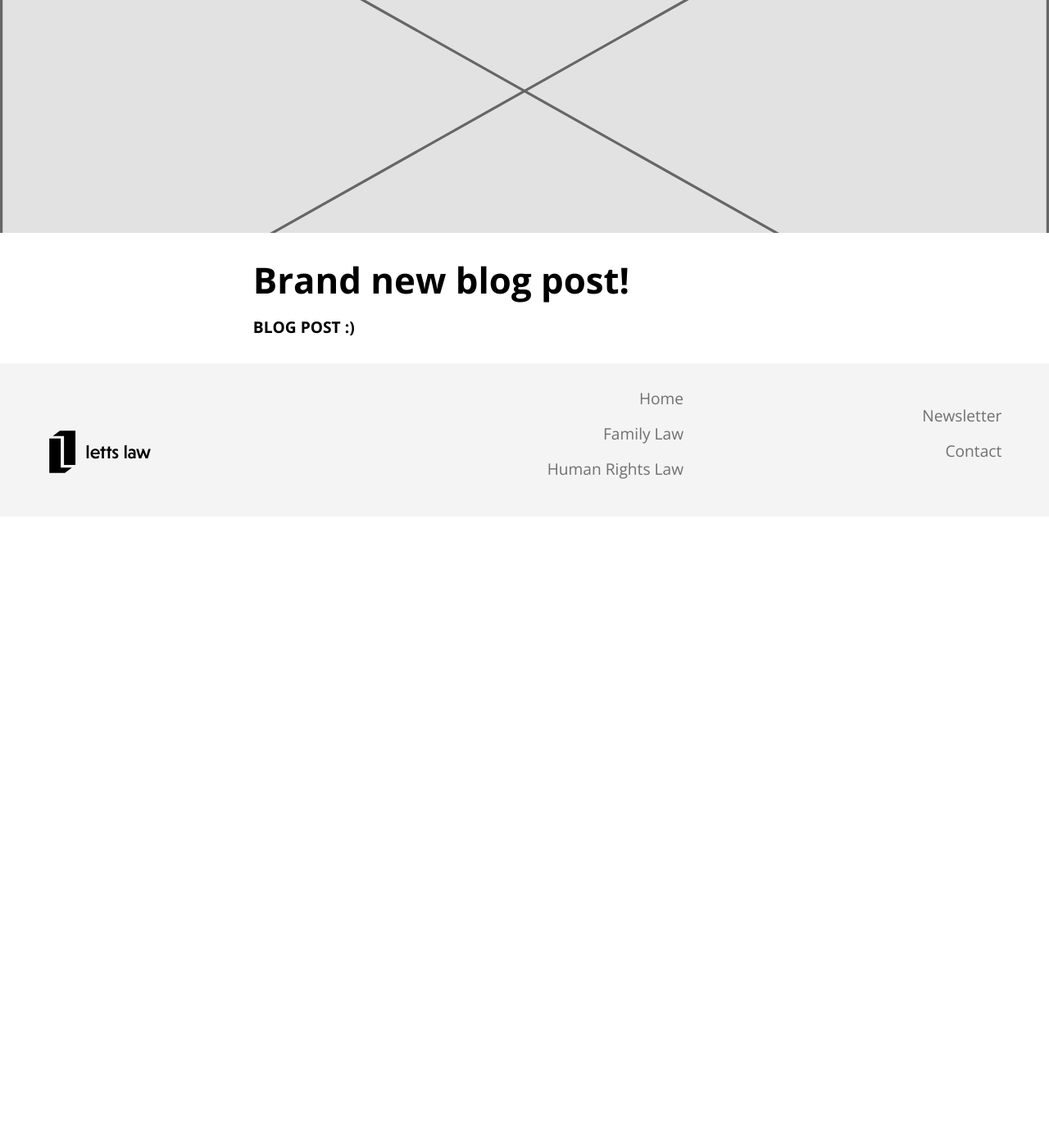
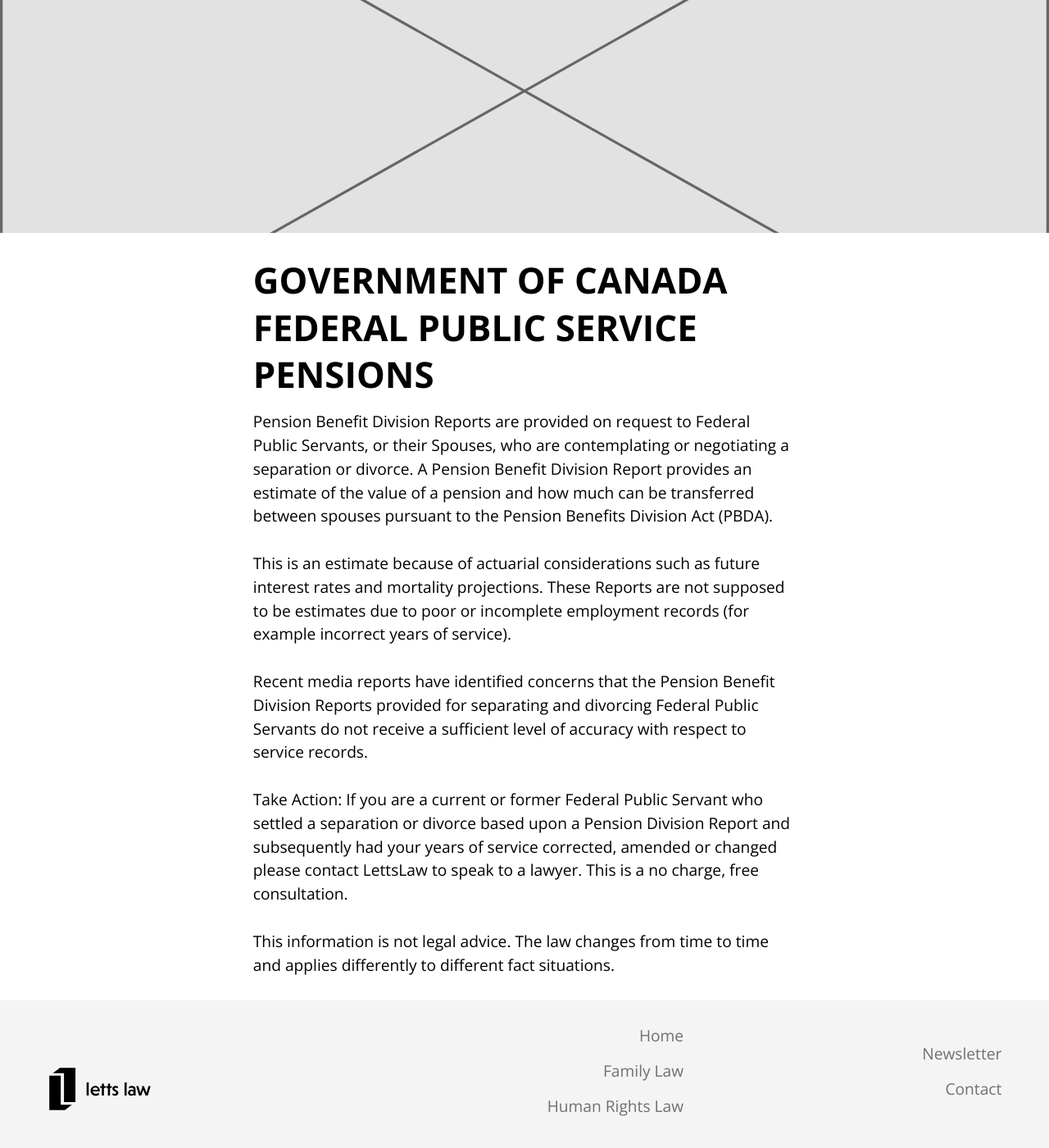
Before and after one commit to Ten-3/letts-law, a Jekyll site: the page built from _posts/2018-11-13-blog-post-04.md, in a window 1280 px wide and 1400 px high, scrolled down 377 px. Shown: the whole window at 82% size. Built offline with Jekyll 4.4.1, drawn with Linux system fonts in a browser that asks for light colours; before the commit the page ends 1007 px from its top, so only the background shows below that.

Commit message:
Update Blog posts “2018-11-13-blog-post-04”

```diff
--- a/_posts/2018-11-13-blog-post-04.md
+++ b/_posts/2018-11-13-blog-post-04.md
@@ -1,9 +1,27 @@
 ---
 layout: blog-post
-title: Brand new blog post!
-desc: Yay!
-thumb: "/images/uploads/placeholder-1by1.svg"
+thumb: /images/uploads/placeholder-1by1.svg
+title: GOVERNMENT OF CANADA FEDERAL PUBLIC SERVICE PENSIONS
+desc: >-
+  Pension Benefit Division Reports are provided on request to Federal Public
+  Servants, or their Spouses, who are contemplating or negotiating a separation
+  or divorce.
+banner: /images/uploads/placeholder-16by9.svg
+---
+Pension Benefit Division Reports are provided on request to Federal Public Servants, or their Spouses, who are contemplating or negotiating a separation or divorce. A Pension Benefit Division Report provides an estimate of the value of a pension and how much can be transferred between spouses pursuant to the Pension Benefits Division Act (PBDA).
 
-banner: "/images/uploads/placeholder-16by9.svg"
----
-**BLOG POST :)**
+
+
+This is an estimate because of actuarial considerations such as future interest rates and mortality projections. These Reports are not supposed to be estimates due to poor or incomplete employment records (for example incorrect years of service).
+
+
+
+Recent media reports have identified concerns that the Pension Benefit Division Reports provided for separating and divorcing Federal Public Servants do not receive a sufficient level of accuracy with respect to service records.
+
+
+
+Take Action: If you are a current or former Federal Public Servant who settled a separation or divorce based upon a Pension Division Report and subsequently had your years of service corrected, amended or changed please contact LettsLaw to speak to a lawyer. This is a no charge, free consultation.
+
+
+
+This information is not legal advice. The law changes from time to time and applies differently to different fact situations.
```
